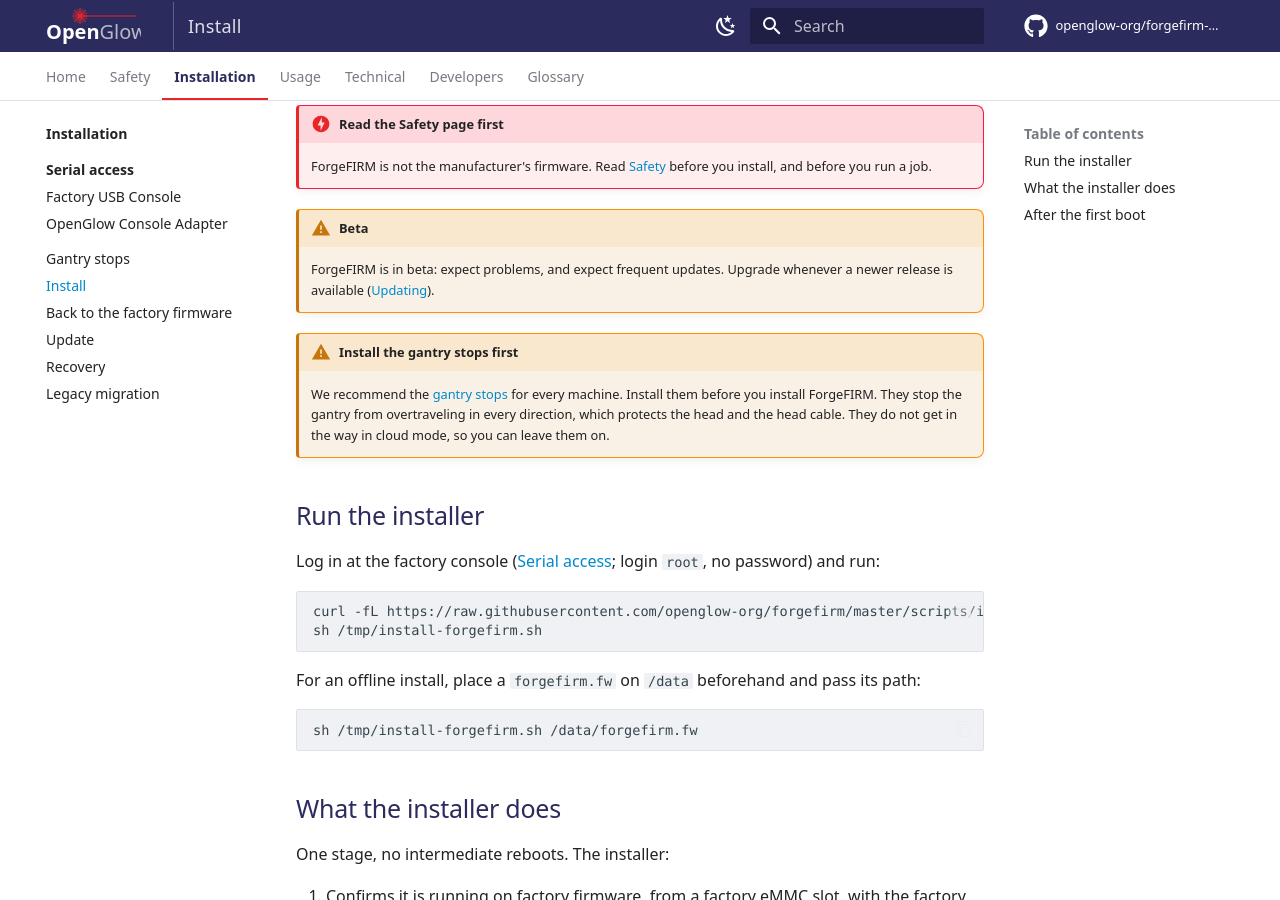
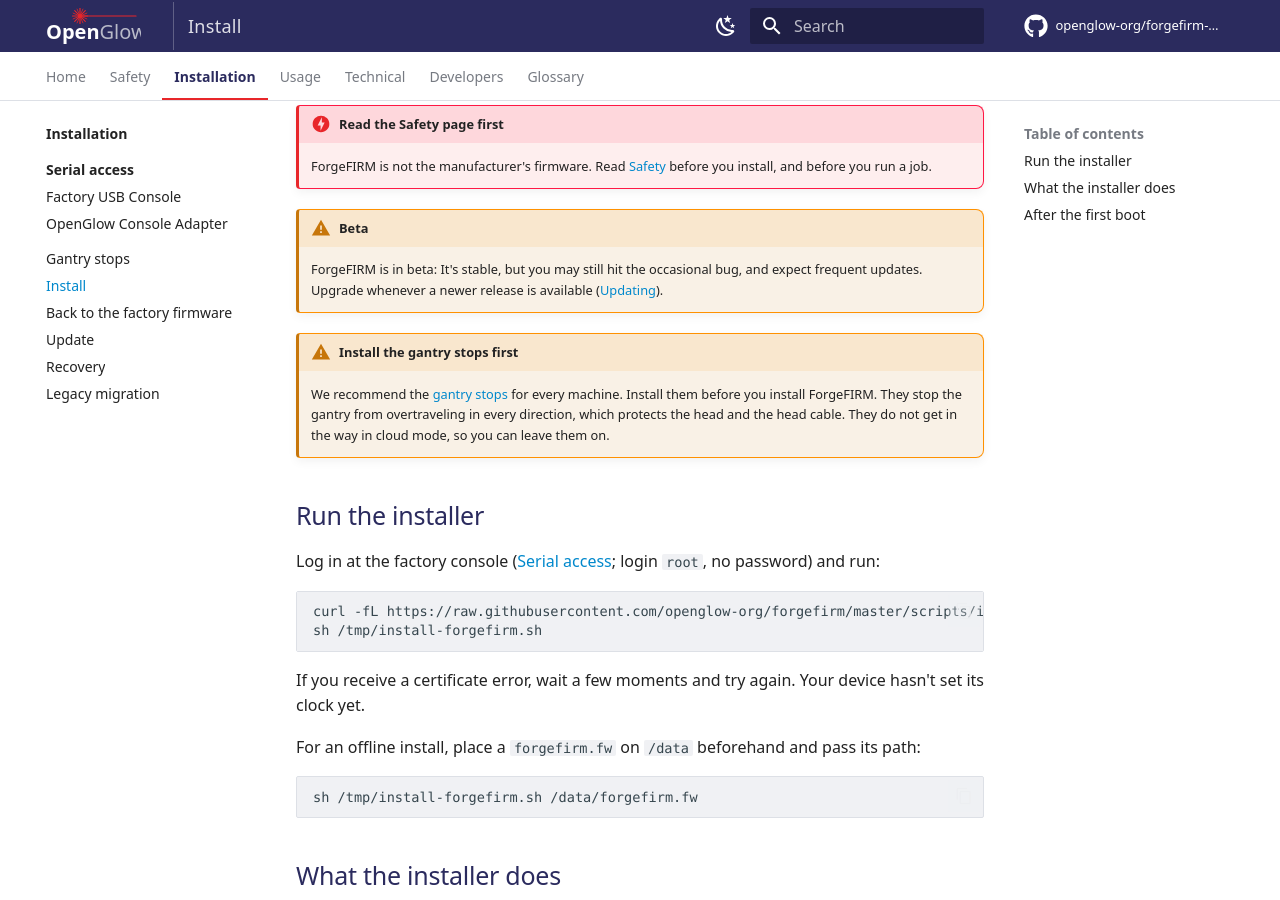
Before and after one commit to openglow-org/forgefirm-docs, an MkDocs documentation site: the page built from docs/install/install.md, in a window 1280 px wide and 900 px high, scrolled down 224 px. Built offline with MkDocs 1.6.1 and Material for MkDocs 9.7.7, drawn with Linux system fonts in a browser that asks for light colours; comment, search, counter and statistics services are not loaded.

Commit message:
Update install

````diff
--- a/docs/install/install.md
+++ b/docs/install/install.md
@@ -16,7 +16,7 @@
 
 !!! warning "Beta"
 
-    ForgeFIRM is in beta: expect problems, and expect frequent updates.
+    ForgeFIRM is in beta: It's stable, but you may still hit the occasional bug, and expect frequent updates.
     Upgrade whenever a newer release is available ([Updating](updating.md)).
 
 !!! warning "Install the gantry stops first"
@@ -35,6 +35,8 @@
 curl -fL https://raw.githubusercontent.com/openglow-org/forgefirm/master/scripts/install-forgefirm.sh --output /tmp/install-forgefirm.sh
 sh /tmp/install-forgefirm.sh
 ```
+
+If you receive a certificate error, wait a few moments and try again. Your device hasn't set its clock yet.
 
 For an offline install, place a `forgefirm.fw` on `/data` beforehand and
 pass its path:
````
